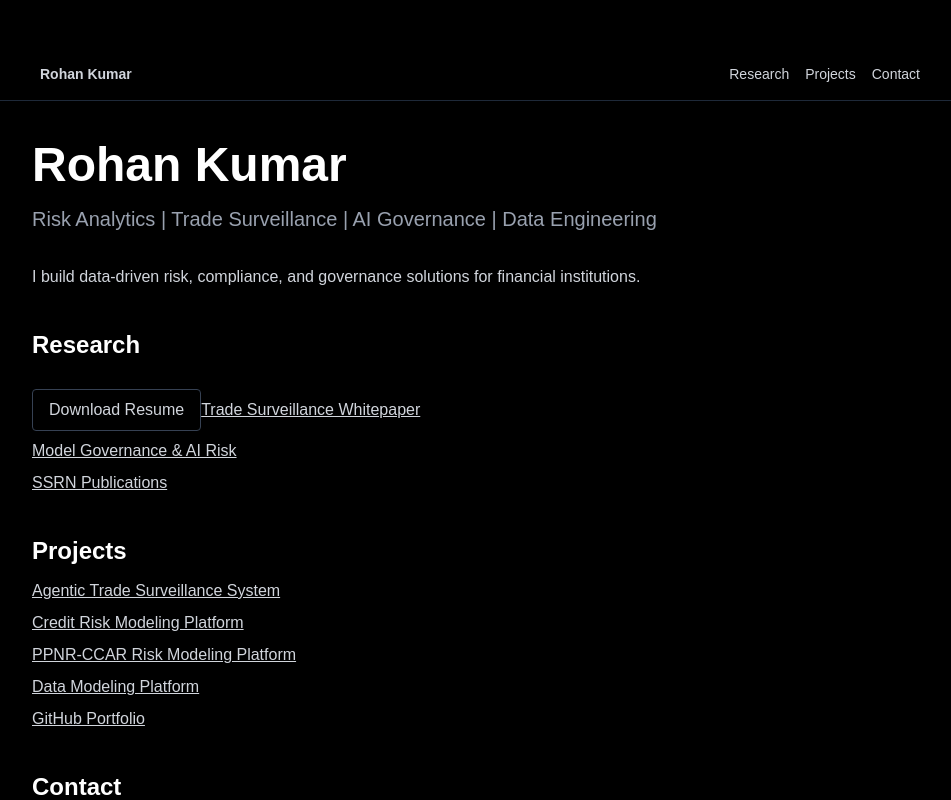
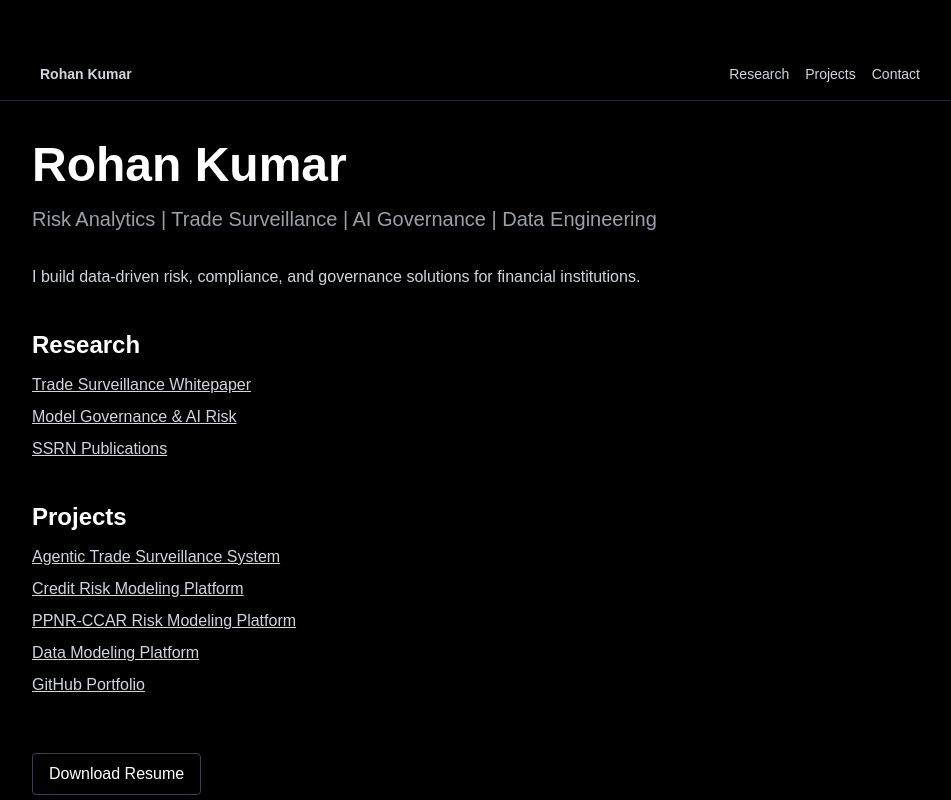
Before and after one commit to rohanksingh/kumarrohan-site-github, a Next.js app: page / in a window 1280 px wide. Shown: the top 800 px of the page, without its empty margins (160-1111 px from the left). Built offline with nearby package versions, Linux system fonts and the light colour scheme.

Commit message:
added resume section with pdf file

```diff
--- a/app/page.tsx
+++ b/app/page.tsx
@@ -20,13 +20,6 @@ export default function Home() {
           <h2 className="text-2xl font-semibold mb-3">Research</h2>
           <ul className="space-y-2 text-gray-300">
             <li>
-              <a
-                href="/resume/Rohan_Kumar_Resume.pdf"
-                target="_blank"
-                className="inline-block mt-4 border border-gray-700 px-4 py-2 rounded hover:bg-gray-800"
-              >
-                Download Resume
-              </a>
               <a href="/research/trade-surveillance-whitepaper.pdf" target="_blank" className="underline">
                 Trade Surveillance Whitepaper
               </a>
@@ -74,6 +67,13 @@ export default function Home() {
             </li>
           </ul>
         </div>
+          <a
+            href="/resume/Rohan_Kumar_Resume.pdf"
+            target="_blank"
+            className="inline-block mt-4 border border-gray-700 px-4 py-2 rounded hover:bg-gray-800"
+          >
+            Download Resume
+          </a>
 
         <div id="contact">
           <h2 className="text-2xl font-semibold mb-3">Contact</h2>
```
